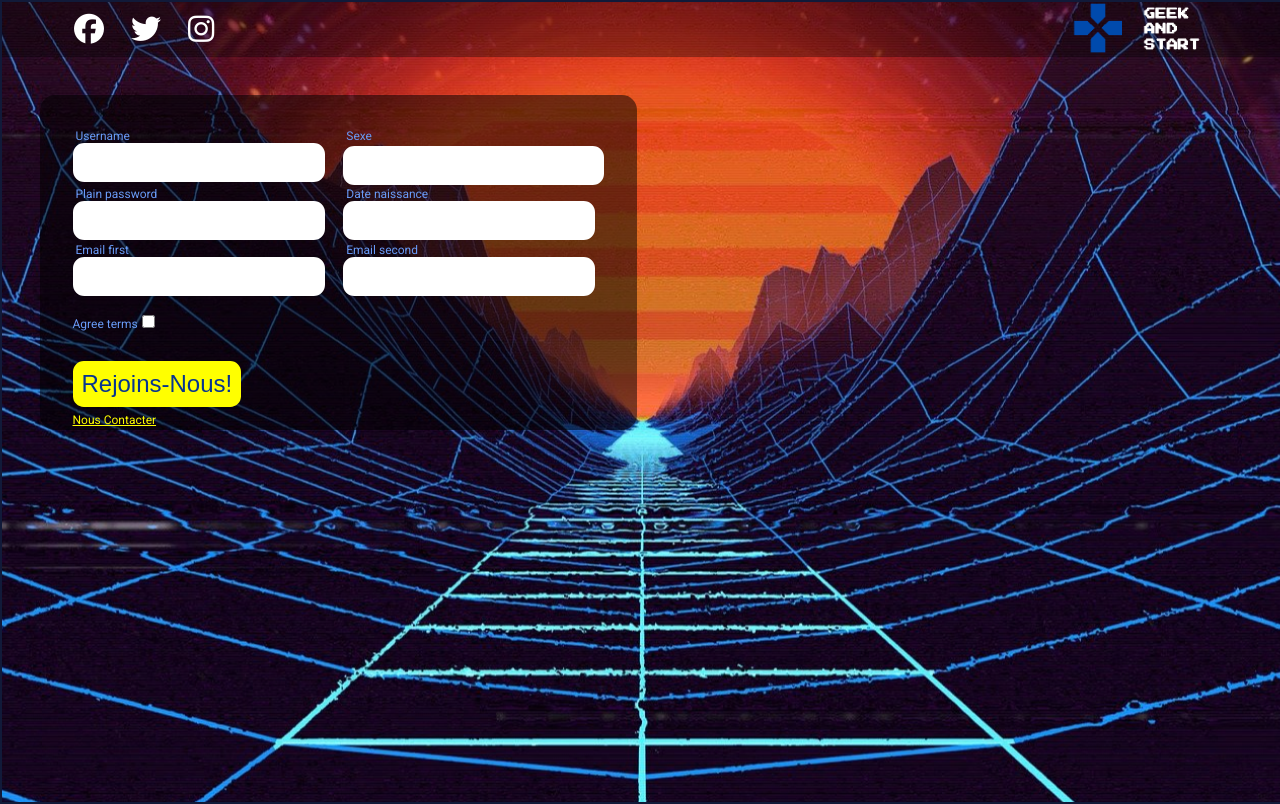
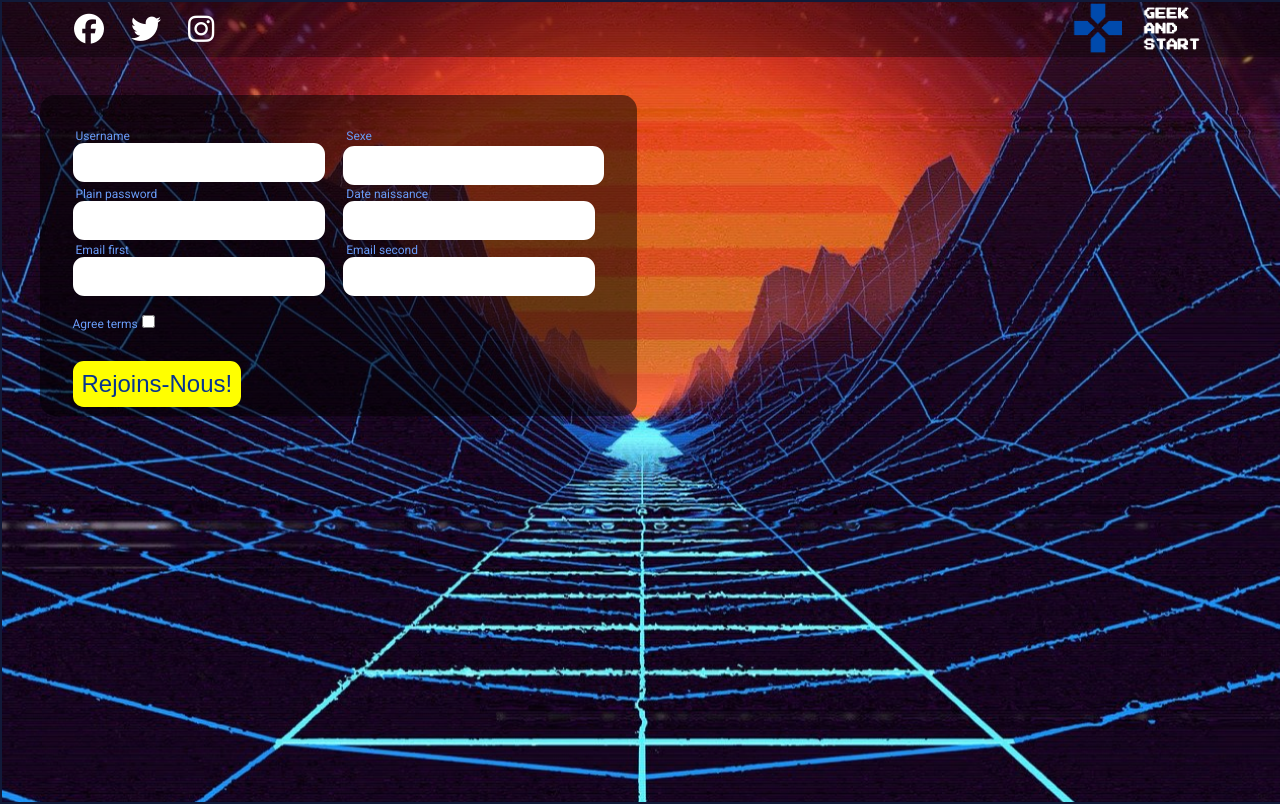
Before and after one commit to Alexandre-brienne/stc-wf3, a Symfony app: template templates/site/register.html.twig in a window 1280 px wide. Run offline with Twig, Linux system fonts and the light colour scheme; the template is opened without the code that fills it, so the values that code supplies are empty; form fields are guessed from the names that the template uses; some libraries are stand-ins or nearby versions.

Commit message:
dzadaéd

```diff
--- a/templates/site/register.html.twig
+++ b/templates/site/register.html.twig
@@ -41,7 +41,7 @@
 							{{ include('site/_formregister.html.twig') }}
 
 
-							<a class='register-a' id="ButtonContact-Rejoindre" href="#">Nous Contacter</a>
+
 						</section>
 					</section>
 
```
